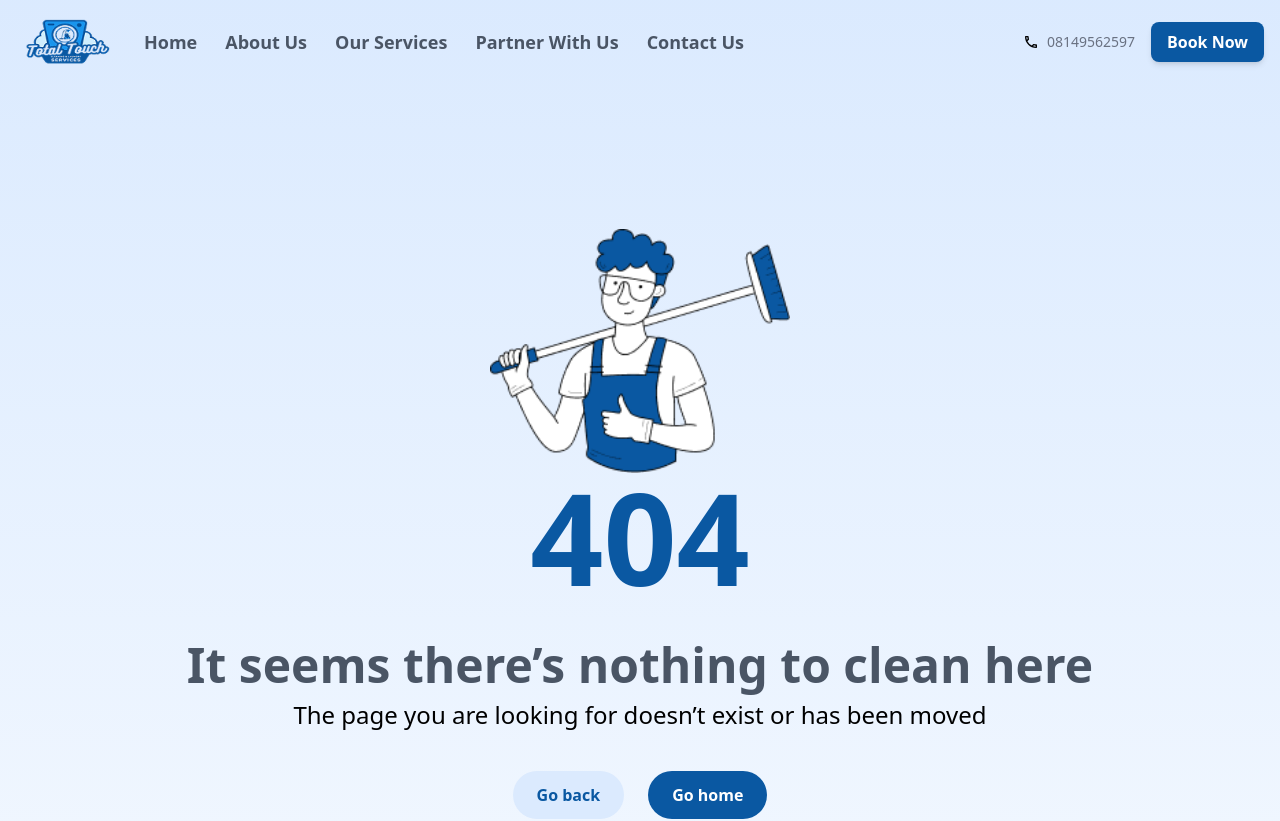
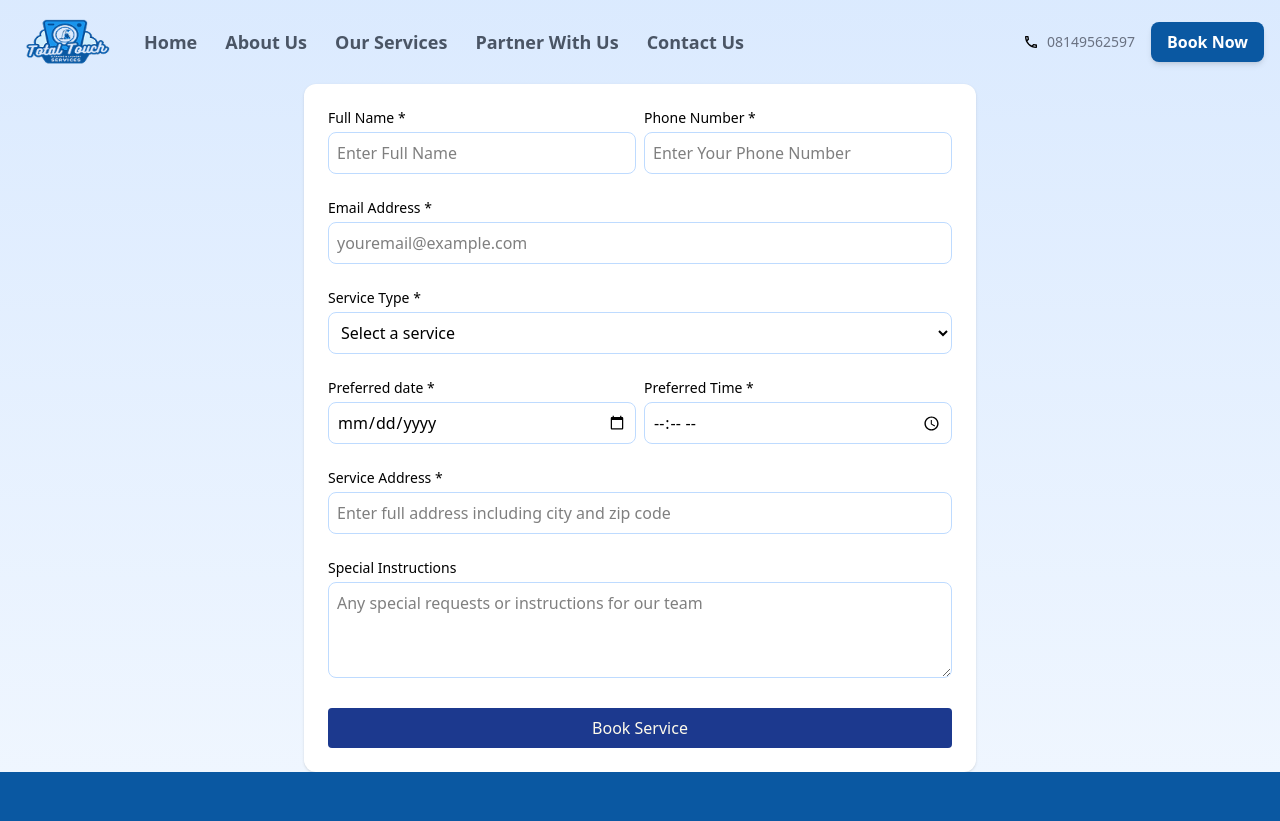
Before and after one commit to oyelajakenny/totaltouch, a Next.js app in the folder app/: page /booking in a window 1280 px wide. Before the commit this address had no page. Shown: the top 821 px of the page. Built offline with nearby package versions, Linux system fonts and the light colour scheme.

Commit message:
Created and styled the booking form

```diff
--- /dev/null
+++ b/app/app/booking/page.js
@@ -0,0 +1,128 @@
+import { Phone } from "lucide-react";
+import React, { useState } from "react";
+
+const page = () => {
+  const [formData, setFormData] = useState({
+    fullName: "",
+    phone: "",
+    email: "",
+    serviceType: "",
+    preferredDate:"",
+    preferredTime:"",
+    address:"",
+    instructions:"",
+  });
+  const [error, setError] = useState({})
+const validate =()=>{
+const newErrors = {};
+
+}
+
+  return (
+    <section className="w-full">
+      <div className="max-w-2xl mx-auto bg-white p-6 rounded-xl shadow">
+        <form className="space-y-6">
+          <div className="grid grid-cols-1 md:grid-cols-2 gap-2">
+            <div>
+              <label className="block text-sm font-medium mb-1">
+                Full Name *
+              </label>
+              <input
+                type="text"
+                placeholder="Enter Full Name"
+                className="w-full p-2 border border-blue-200 rounded-lg"
+              />
+            </div>
+            <div>
+              <label className="block text-sm font-medium mb-1">
+                Phone Number *
+              </label>
+              <input
+                type="tel"
+                placeholder="Enter Your Phone Number"
+                className="w-full p-2 border border-blue-200 rounded-lg"
+              />
+            </div>
+          </div>
+          <div>
+            <label className="block text-sm font-medium mb-1">
+              Email Address *
+            </label>
+            <input
+              type="email"
+              placeholder="youremail@example.com"
+              className="w-full p-2 border border-blue-200 rounded-lg"
+            />
+          </div>
+          <div>
+            <label className="block text-sm font-medium mb-1">
+              Service Type *
+            </label>
+            <select className="w-full p-2 border border-blue-200 rounded-lg">
+              <option>Select a service</option>
+              <option>Home Cleaning</option>
+              <option>Regular Cleaning</option>
+              <option>Office Cleaning</option>
+              <option>Move In/Out Cleaning</option>
+              <option>Laundry Pick Up</option>
+              <option>Fumigation Service</option>
+              <option>Deep Cleaning</option>
+            </select>
+          </div>
+          <div className="grid grid-cols-1 md:grid-cols-2 gap-2">
+            <div>
+              <label className="block text-sm font-medium mb-1">
+                Preferred date *
+              </label>
+              <input
+                type="date"
+                placeholder="Select Date"
+                className="w-full border border-blue-200 rounded-lg p-2"
+              />
+            </div>
+            <div>
+              <label className="block text-sm font-medium mb-1">
+                Preferred Time *
+              </label>
+              <input
+                type="time"
+                placeholder="Select Time"
+                className="w-full border border-blue-200 rounded-lg p-2"
+              />
+            </div>
+          </div>
+          <div>
+            <label className="block text-sm font-medium mb-1">
+              Service Address *
+            </label>
+            <input
+              type="text"
+              placeholder="Enter full address including city and zip code"
+              className="w-full border border-blue-200 rounded-lg p-2"
+            />
+          </div>
+          <div>
+            <label className="block text-sm font-medium mb-1">
+              Special Instructions
+            </label>
+            <textarea
+              placeholder="Any special requests or instructions for our team"
+              className="w-full border h-24 border-blue-200 rounded-lg p-2"
+            />
+          </div>
+
+          <div>
+            <button
+              type="submit"
+              className="bg-blue-900 w-full py-2 text-amber-50 rounded-sm"
+            >
+              Book Service
+            </button>
+          </div>
+        </form>
+      </div>
+    </section>
+  );
+};
+
+export default page;
```
